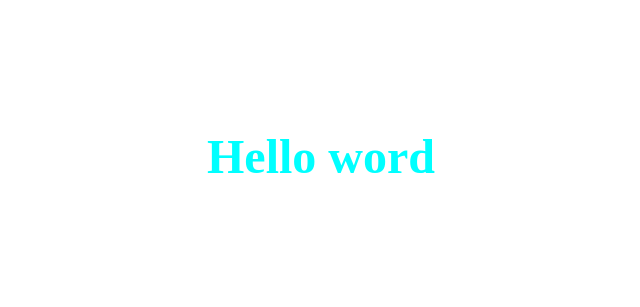
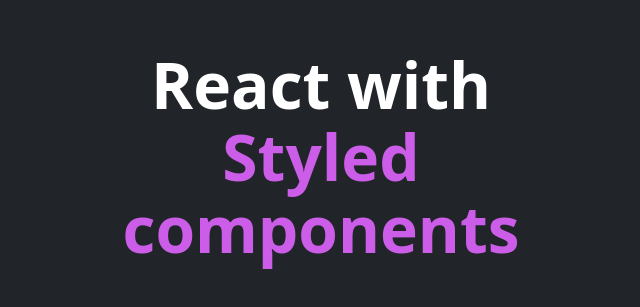
Before and after one commit to john-mirage/template-react-styled-components, a React (Vite) app: page / in a window 1280 px wide. Shown: the part 243-550 px from the top of the page, without its empty margins (319-959 px from the left). Built offline with nearby package versions, Linux system fonts and the light colour scheme.

Commit message:
feat: add default font size and family stack

```diff
--- a/src/components/App/App.style.ts
+++ b/src/components/App/App.style.ts
@@ -2,13 +2,23 @@
 
 export const App = styled.div`
   display: flex;
+  flex-direction: column;
   justify-content: center;
   align-items: center;
   min-height: 100vh;
+  padding-left: ${(props) => props.theme.pxToRem(48)};
+  padding-right: ${(props) => props.theme.pxToRem(48)};
+  text-align: center;
 `;
 
 export const Title = styled.h1`
-  font-size: 48px;
+  max-width: ${(props) => props.theme.pxToRem(540)};
+  font-size: ${(props) => props.theme.pxToRem(64)};
   font-weight: 600;
-  color: aqua;
+  line-height: ${(props) => props.theme.pxToRem(72)};
+  color: #fff;
+
+  & > span {
+    color: #cc5de8;
+  }
 `;
--- a/src/components/App/App.tsx
+++ b/src/components/App/App.tsx
@@ -1,16 +1,18 @@
 import GlobalStyle from "@styles/styled-components.global";
 import theme from "@styles/styled-components.theme";
 import { ThemeProvider } from "styled-components";
-import * as Styled from "./App.style";
+import * as SC from "./App.style";
 
 const App = () => {
   return (
     <>
       <GlobalStyle />
       <ThemeProvider theme={theme}>
-        <Styled.App>
-          <Styled.Title>Hello word</Styled.Title>
-        </Styled.App>
+        <SC.App>
+          <SC.Title>
+            React with <span>Styled components</span>
+          </SC.Title>
+        </SC.App>
       </ThemeProvider>
     </>
   );
--- a/src/styles/styled-components.global.ts
+++ b/src/styles/styled-components.global.ts
@@ -1,10 +1,20 @@
-import { createGlobalStyle } from "styled-components";
+import { createGlobalStyle, css } from "styled-components";
+import theme from "@styles/styled-components.theme";
 
 const GlobalStyle = createGlobalStyle`
   *,
   *::before,
   *::after {
     box-sizing: border-box;
+  }
+
+  ${
+    theme.fontRootSize !== 16 &&
+    css`
+      html {
+        font-size: ${String(theme.fontRootSize)}px;
+      }
+    `
   }
 
   body,
@@ -32,6 +42,8 @@
     min-height: 100vh;
     text-rendering: optimizespeed;
     line-height: 1.5;
+    font-family: ${theme.fontFamilyStack};
+    background-color: ${theme.backgroundColor}
   }
 
   a {
--- a/src/styles/styled-components.theme.ts
+++ b/src/styles/styled-components.theme.ts
@@ -1,3 +1,26 @@
-const theme = {};
+const FONT_ROOT_SIZE = 16;
+const FONT_FAMILY_STACK = [
+  "ui-sans-serif",
+  "system-ui",
+  "-apple-system",
+  "BlinkMacSystemFont",
+  '"Segoe UI"',
+  "Roboto",
+  '"Helvetica Neue"',
+  "Arial",
+  '"Noto Sans"',
+  "sans-serif",
+  '"Apple Color Emoji"',
+  '"Segoe UI Emoji"',
+  '"Segoe UI Symbol"',
+  '"Noto Color Emoji"',
+];
+
+const theme = {
+  fontRootSize: FONT_ROOT_SIZE,
+  fontFamilyStack: FONT_FAMILY_STACK.join(","),
+  pxToRem: (px: number) => `${String(px / FONT_ROOT_SIZE)}rem`,
+  backgroundColor: "#212529",
+};
 
 export default theme;
```
